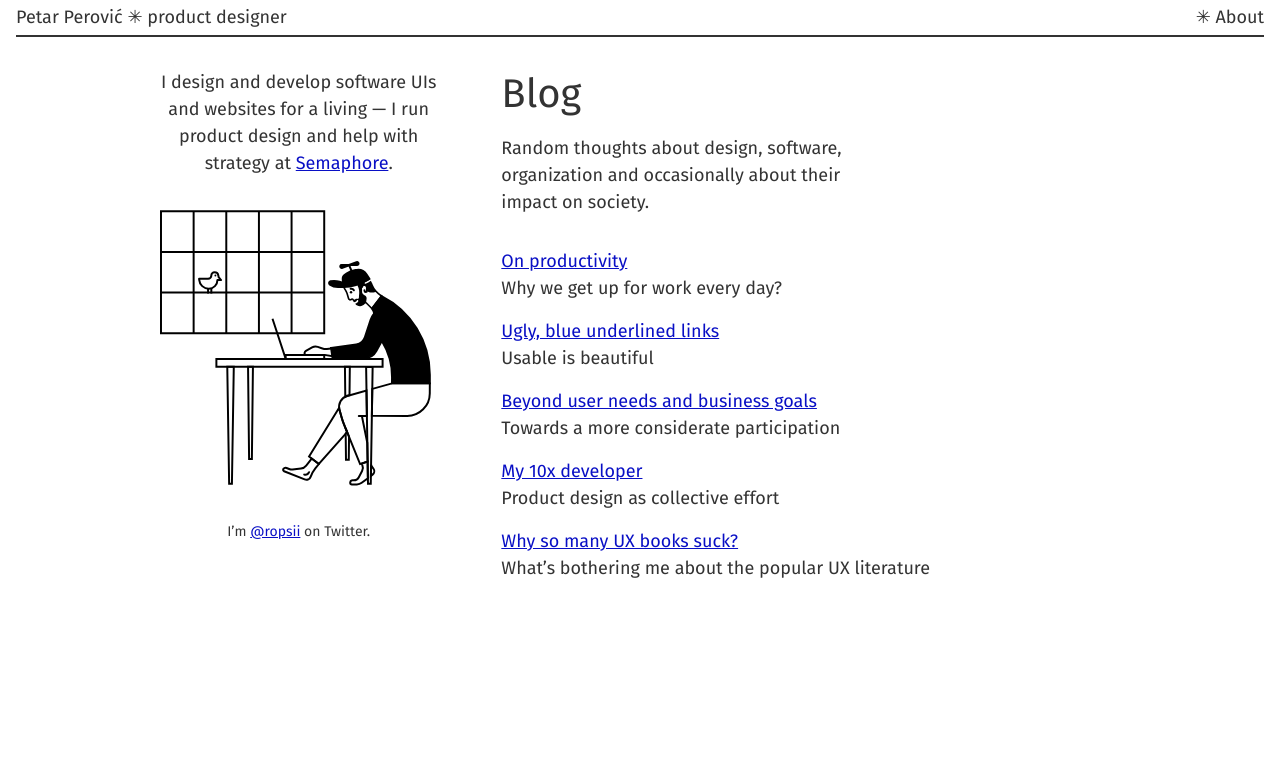
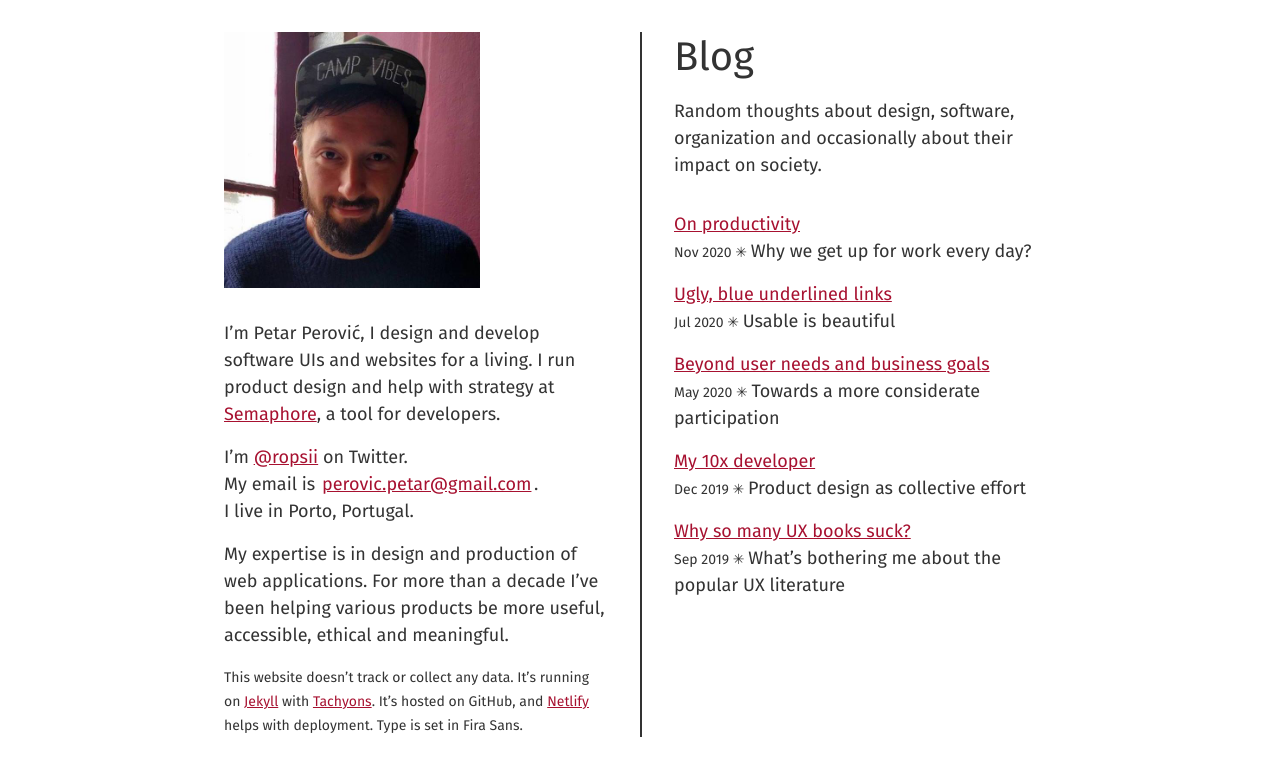
Before and after one commit to ropsii/ropsii.github.io, a Jekyll site: the page built from index.markdown, in a window 1280 px wide. Shown: the top 776 px of the page. Built offline with Jekyll 4.4.1, drawn with Linux system fonts in a browser that asks for light colours.

Commit message:
update design

```diff
--- a/_includes/head.html
+++ b/_includes/head.html
@@ -33,12 +33,3 @@
 <body class="ph3 pb4 pb6-m">
 
     <div>
-        <div class="flex-m items-center justify-between bb bw1 pv1">
-            <h1 class="f5 f4-m normal mb0">
-                <a rel="author" href="{{ "/" | relative_url }}" class="bn link dark-gray bg-transparent underline-hover">
-                    Petar Perović</a> ✳ product designer
-            </h1>
-            <div class="f5 f4-m">
-                <a href="{{ "/profile" | relative_url }}" class="bn link dark-gray bg-transparent underline-hover"><span class="dn di-m">✳ </span>About</a>
-            </div>
-        </div>
--- a/_layouts/home.html
+++ b/_layouts/home.html
@@ -3,21 +3,30 @@
 
   {%- include head.html -%}
 
-    <div class="mw8 center pt3 pt4-m">
+    <div class="mw8 center pt3 pt4-m ph5-m">
 
         <div class="flex-m">
-            <div class="w-third-m pr4-m ph4-l">
+            <div class="w-50-m pr4-m ph4-l pb3 mb3 pb0-m mb0-m bb bb-0-m bw1">
+                <img src="{% link /assets/pp.jpg %}" alt="Petar Perovic" class="db mb4 w-100 mw5">
 
-                <p class="f5 f4-m mb4 tc">I design and develop software UIs and websites for a living — I run product design and help with strategy at <a href="https://semaphoreci.com">Semaphore</a>.</p>
-                <img width="280" height="280" src="{% link /assets/me.svg %}" alt="Petar Perovic" class="db mb4 center">
-                <p class="f6 tc">I’m <a href="https://twitter.com/ropsii">@ropsii</a> on Twitter.</p>
+                <div class="f5 f4-m">
+                    <p class="measure-narrow-m mb3">I’m Petar Perović, I design and develop software UIs and websites for a living. I run product design and help with strategy at <a href="https://semaphoreci.com">Semaphore</a>, a tool for developers.</p>
+
+                    <p class="mb0">I’m <a href="https://twitter.com/ropsii">@ropsii</a> on Twitter.</p>
+                    <p class="mb0">My email is <input value="perovic.petar@gmail.com" class="email-input sans-serif bg-transparent hover-bg-light-gray link-color hover-dark-gray bn underline" onClick="this.setSelectionRange(0, this.value.length)" readonly>.</p>
+                    <p class="mb3">I live in Porto, Portugal.</p>
+
+                    <p class="mb3">My expertise is in design and production of web applications. For more than a decade I’ve been helping various products be more useful, accessible, ethical and meaningful.</p>
+                </div>
+
+                <p class="dn di-m f6 mt3 mt4-m mb0">This website doesn’t track or collect any data. It’s running on <a href="https://jekyllrb.com/">Jekyll</a> with <a href="https://tachyons.io/">Tachyons</a>. It’s hosted on GitHub, and <a href="https://www.netlify.com/">Netlify</a> helps with deployment. Type is set in Fira Sans.</p>
 
             </div>
-            <div class="w-two-thirds-m pl4-m ph4-l">
+            <div class="w-50-m pl4-m ph4-l bl-m bw1">
 
                 {%- if site.posts.size > 0 -%}
                     <h2 class="f2 f1-m normal lh-title mb3">Blog</h2>
-                    <p class="f5 f4-m mb4 measure-narrow">
+                    <p class="f5 f4-m mb4 measure-narrow-m">
                         Random thoughts about design, software, organization and occasionally about their impact on society.
                     </p>
 
@@ -29,7 +38,9 @@
                                     {{ post.title | escape }}
                                 </a>
                             </h3>
-                            <p class="f5 f4-m measure mb0">{{ post.summary }}</p>
+                            <p class="f5 f4-m measure mb0">
+                                <span class="f6">{{ post.date | date: "%b %Y" }} ✳ </span>
+                                {{ post.summary }}</p>
                         </div>
                         {%- endfor -%}
                     </div>
--- a/_layouts/post.html
+++ b/_layouts/post.html
@@ -9,6 +9,10 @@
 
             <div>
                 <p class="f5 f4-m mb2">
+                    <a rel="author" href="{{ "/" | relative_url }}">Petar Perović</a> /
+                </p>
+                <h1 class="f2 f1-m normal lh-title mt0 mb2" itemprop="name headline">{{ page.title | escape }}</h1>
+                <p class="f6 mb3">
                     <time datetime="{{ page.date | date_to_xmlschema }}" itemprop="datePublished">
                         {%- assign date_format = site.date_format | default: "%b %-d, %Y" -%}
                         {{ page.date | date: date_format }}
@@ -21,8 +25,6 @@
                     {{ words | divided_by:180 }} min.
                     {% endif %} read
                 </p>
-                <h1 class="f2 f1-m normal lh-title mt0 mb3" itemprop="name headline">{{ page.title | escape }}</h1>
-
                 <div class="f5 f4-m post-content" itemprop="articleBody">
                     {{ content }}
                 </div>
--- a/_sass/tachyons/_variables.scss
+++ b/_sass/tachyons/_variables.scss
@@ -130,7 +130,7 @@ $washed-green: #e8fdf5 !default;
 $washed-yellow: #fffceb !default;
 $washed-red: #ffdfdf !default;
 
-$link-color: $blue;
+$link-color: #a71130;
 
 // Custom Media Query Variables
 
```
Also changed, not shown: _layouts/profile.html (deleted, +0 -26 lines).
